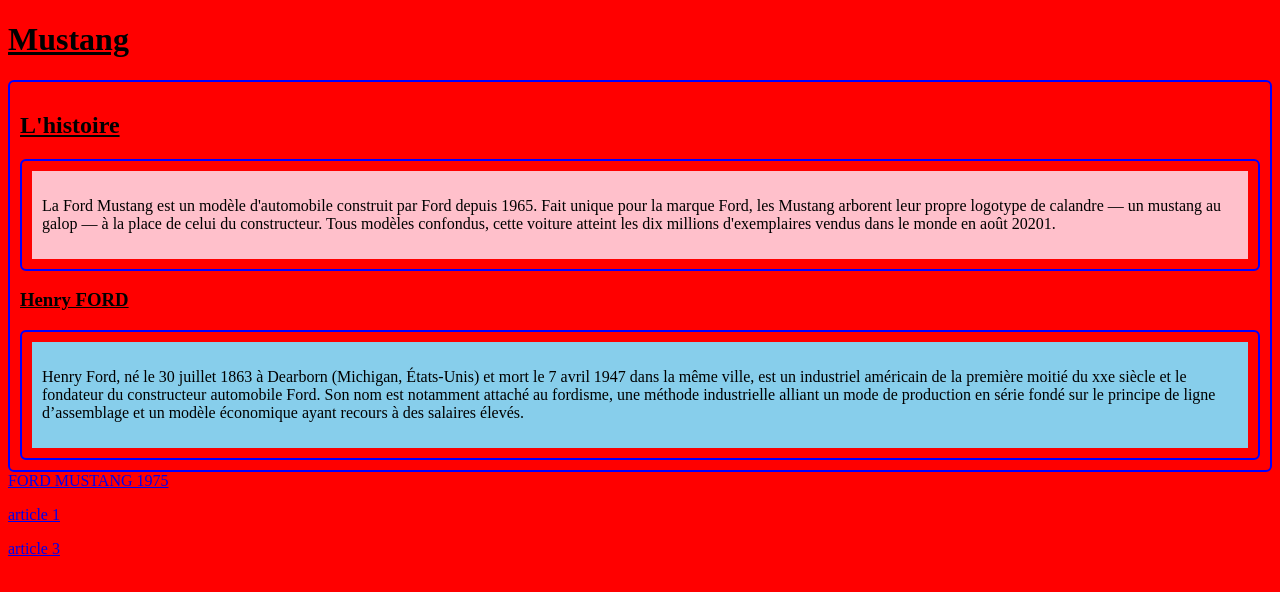
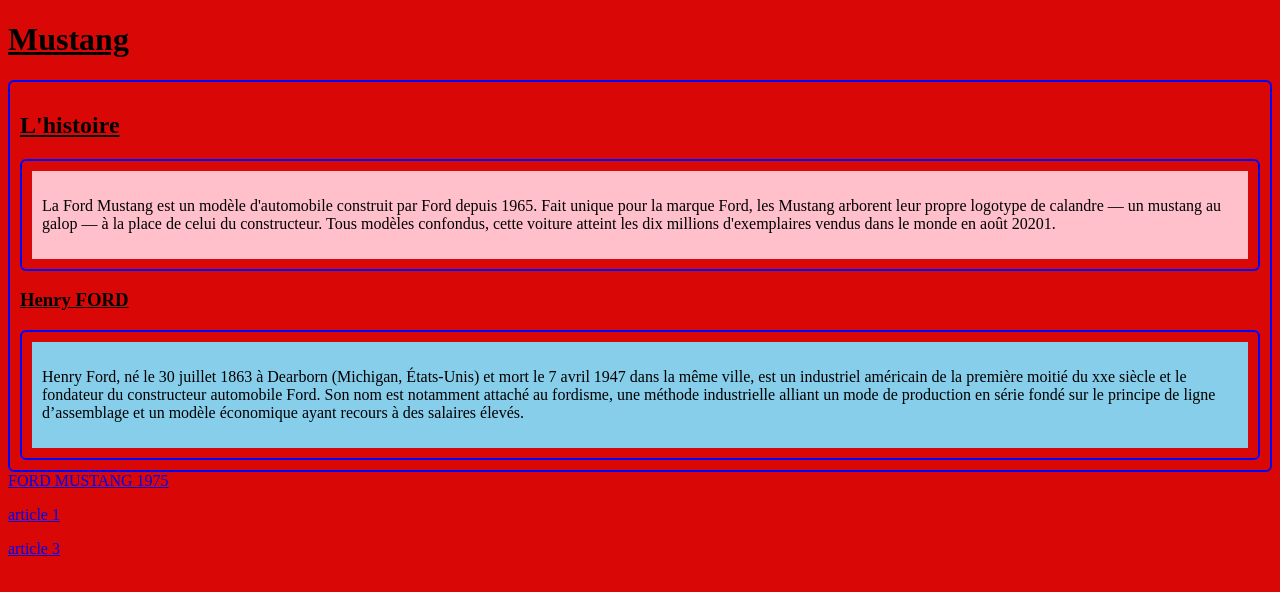
Before and after one commit to opneex/tp_css, a plain HTML site: page article2.html in a window 1280 px wide. Drawn offline with Linux system fonts and the light colour scheme.

Commit message:
Update article2.html

```diff
--- a/article2.html
+++ b/article2.html
@@ -5,7 +5,7 @@
     <meta charset="utf-8">
 	<link rel="stylesheet" type="text/css" href="style2.css">
 </head>
-<body bgcolor="red">
+<body bgcolor="#DA0707">
 
 <h1>
 	<u>Mustang</u>
```
